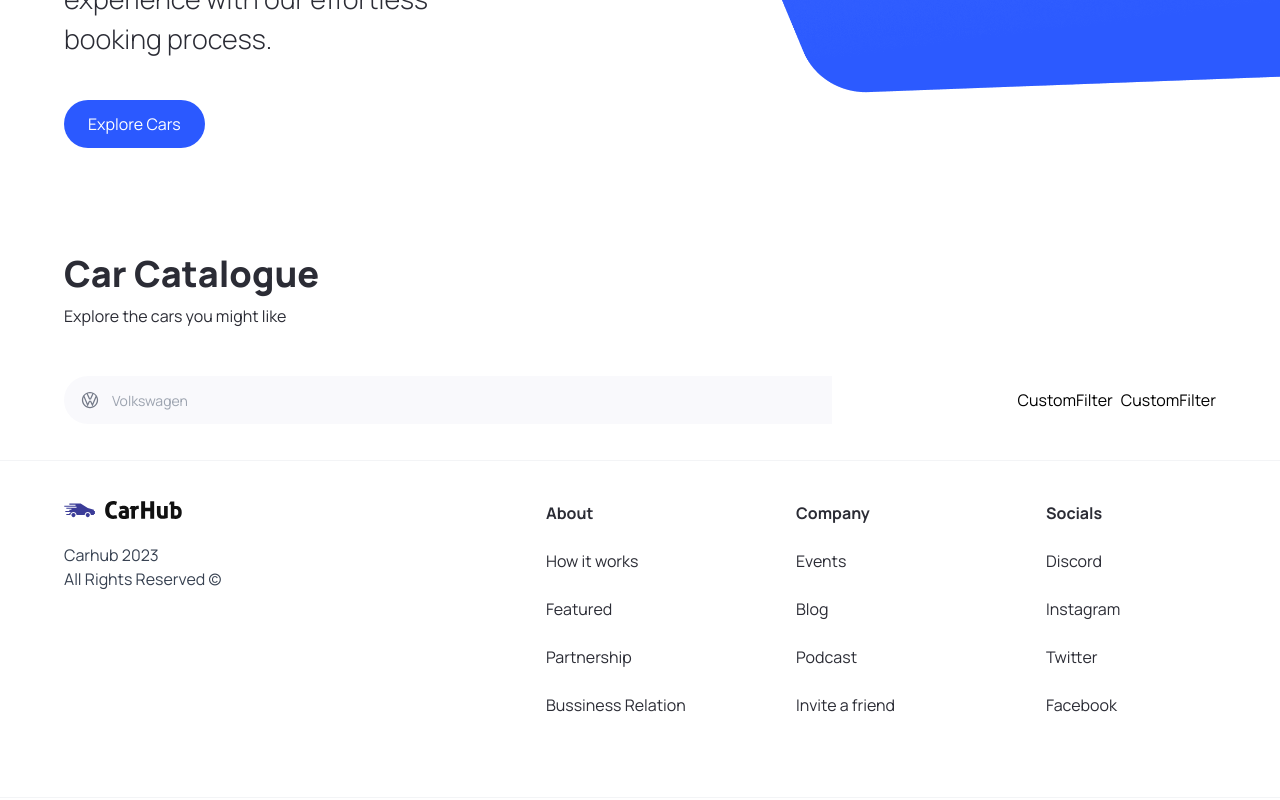
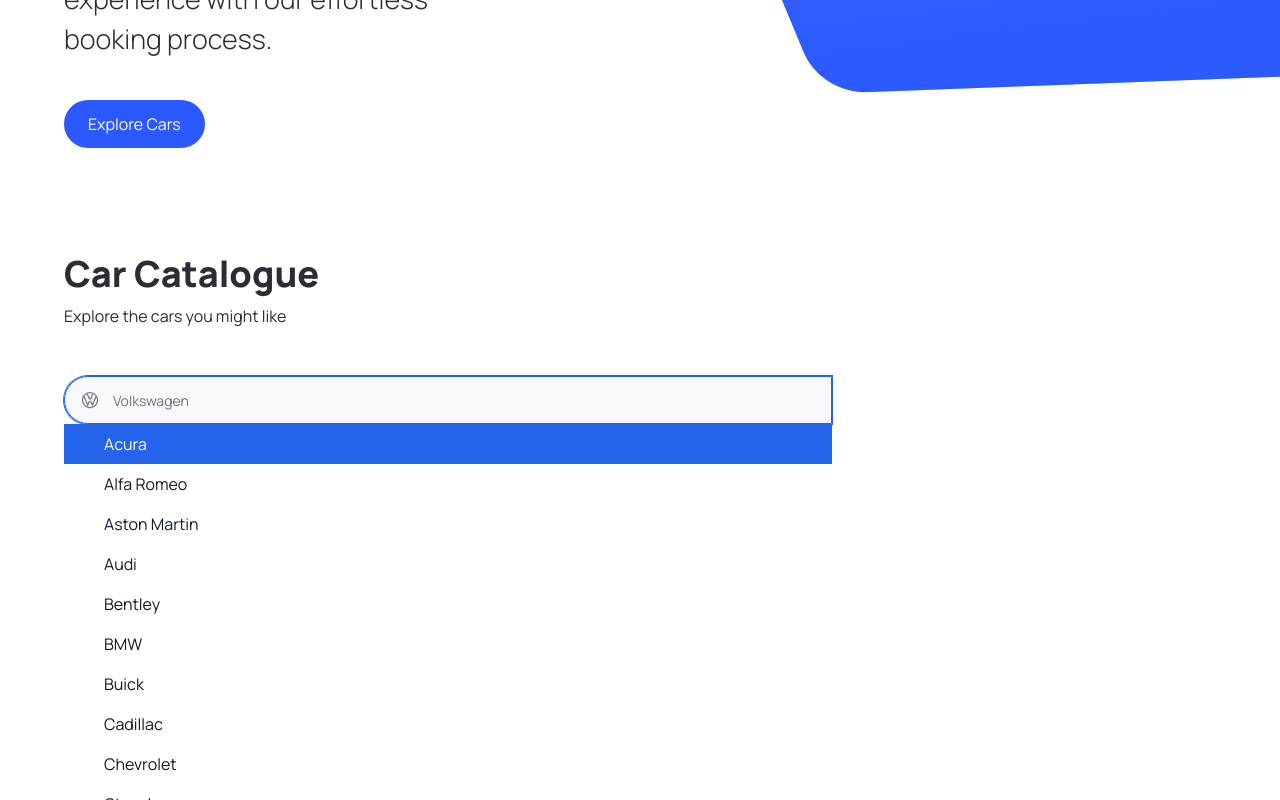
Before and after one commit to vinogradova8/cars_next-js, a Next.js app: page / in a window 1280 px wide. Both pictures are taken after a click on the button 82 px from the left and 1010 px from the top of the page. Shown: the part 610-1410 px from the top of the page. Built offline with nearby package versions, Linux system fonts and the light colour scheme.

Commit message:
updated manufacturer filter

```diff
--- a/components/SearchManufacturer.tsx
+++ b/components/SearchManufacturer.tsx
@@ -27,7 +27,7 @@
 
   return (
     <div className='search-manufacturer'>
-      <Combobox>
+      <Combobox value={manufacturer} onChange={setManufacturer}>
         <div className='relative w-full'>
           <ComboboxButton className='absolute top-[14px]'>
             <Image
@@ -54,14 +54,38 @@
             afterLeave={() => setQuery('')}
           >
             <ComboboxOptions>
-              {filteredManufacturers.length === 0 && query !== '' && (
+              {filteredManufacturers.map((item) => (
                 <ComboboxOption
-                  value={query}
-                  className='search-manufacturer__option'
+                  key={item}
+                  value={item}
+                  className={({ selected, focus }) =>
+                    `relative search-manufacturer__option
+   									 ${focus ? 'bg-blue-600 text-white' : 'text-gray-900'}
+   									 ${selected ? 'font-medium' : 'font-normal'}`
+                  }
                 >
-                  Create "{query}"
+                  <span className='block truncate'>{item}</span>
+                  {/* {({ selected, focus }) => (
+                    <>
+                      <span
+                        className={`block truncate ${
+                          selected ? 'font-medium' : 'font-normal'
+                        }`}
+                      >
+                        {item}
+                      </span>
+
+                      {selected ? (
+                        <span
+                          className={`absolute inset-y-0 left-0 flex items-center pl-3 ${
+                            focus ? 'text-white' : 'text-pribg-primary-purple'
+                          }`}
+                        ></span>
+                      ) : null}
+                    </>
+                  )} */}
                 </ComboboxOption>
-              )}
+              ))}
             </ComboboxOptions>
           </Transition>
         </div>
--- a/package.json
+++ b/package.json
@@ -15,6 +15,7 @@
     "react-dom": "^19.0.0"
   },
   "devDependencies": {
+    "@tailwindcss/forms": "^0.5.10",
     "@types/node": "^20",
     "@types/react": "^19",
     "@types/react-dom": "^19",
--- a/tailwind.config.js
+++ b/tailwind.config.js
@@ -31,5 +31,5 @@
       },
     },
   },
-  plugins: [],
+  plugins: [require('@tailwindcss/forms')],
 };
```
Also changed, not shown: 1 other file (tests, documents, lock files or other folders).
